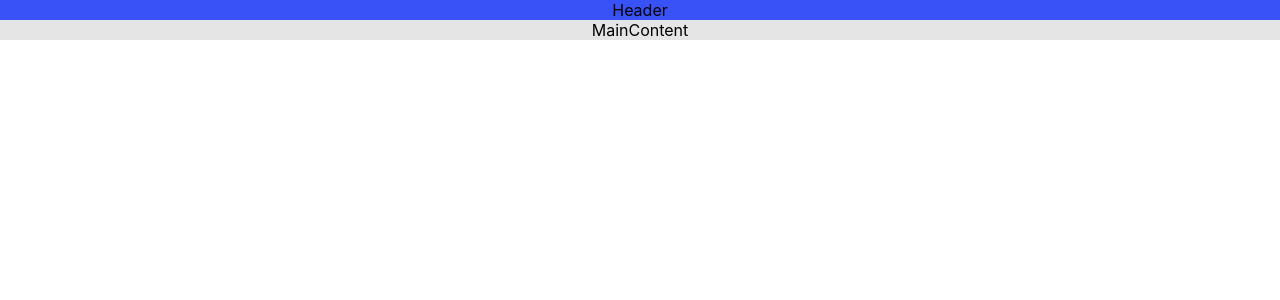
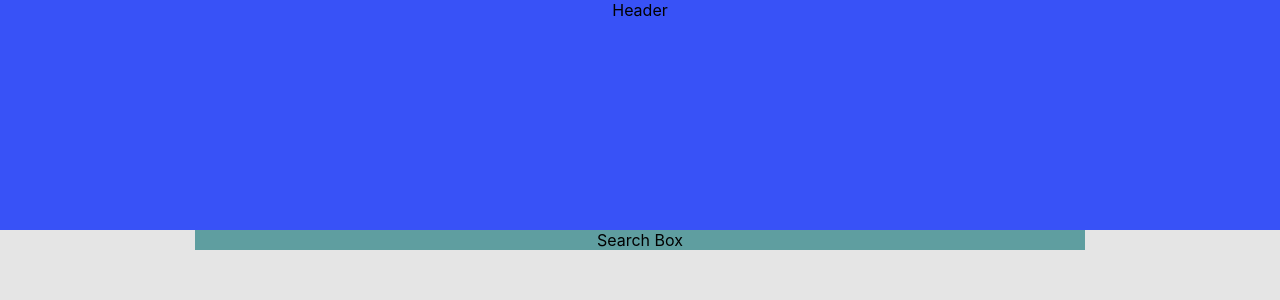
Before and after one commit to jrpt1017/mountain-webpage, a React (Create React App) app: page / in a window 1280 px wide. Shown: the top 300 px of the page. Built offline with nearby package versions, Linux system fonts and the light colour scheme.

Commit message:
Implement MainContent components

```diff
--- a/src/components/Header/index.scss
+++ b/src/components/Header/index.scss
@@ -1,3 +1,4 @@
 .header {
   background-color: #3852F7;
+  height: 230px;
 }
--- a/src/components/MainContent/index.js
+++ b/src/components/MainContent/index.js
@@ -1,7 +1,12 @@
 import React from "react";
+import "./index.scss";
 
 const MainContent = () => {
-  return <div>MainContent</div>;
+  return (
+    <div className="main-content">
+      <div className="search-box">Search Box</div>
+    </div>
+  );
 };
 
 export default MainContent;
--- /dev/null
+++ b/src/components/MainContent/index.scss
@@ -0,0 +1,9 @@
+.main-content {
+  padding-left: 195px;
+  padding-right: 195px;
+  height: calc(100vh - 230px);
+
+  .search-box {
+    background-color: cadetblue;
+  }
+}
--- /dev/null
+++ b/src/mockData.js
@@ -0,0 +1,4 @@
+[{
+
+
+}]
```
Also changed, not shown: src/components/MainContent/CardItem/index.js (added, +7 -0 lines), src/components/MainContent/CardList/index.js (added, +7 -0 lines), src/components/MainContent/Filter/index.js (added, +7 -0 lines), src/components/MainContent/SearchBar/index.js (added, +7 -0 lines).
